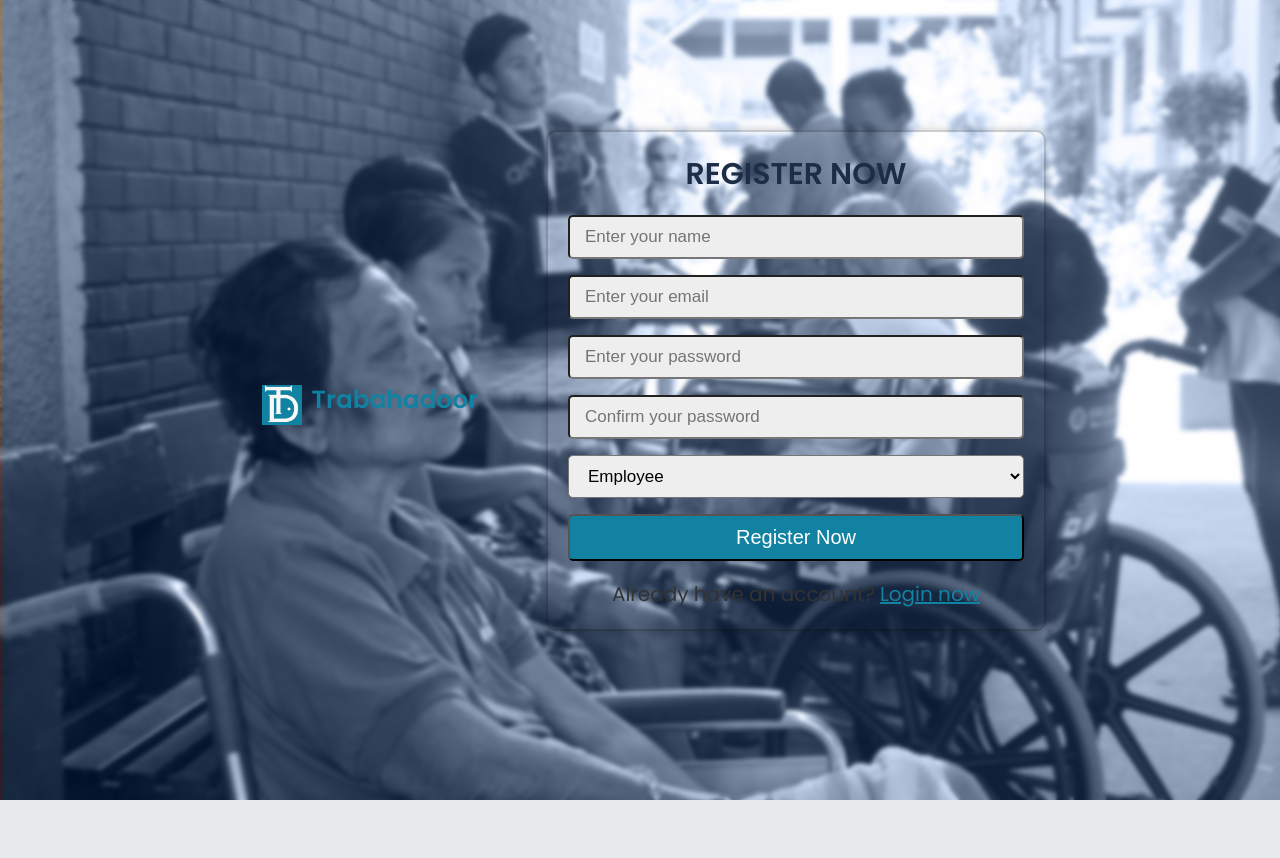
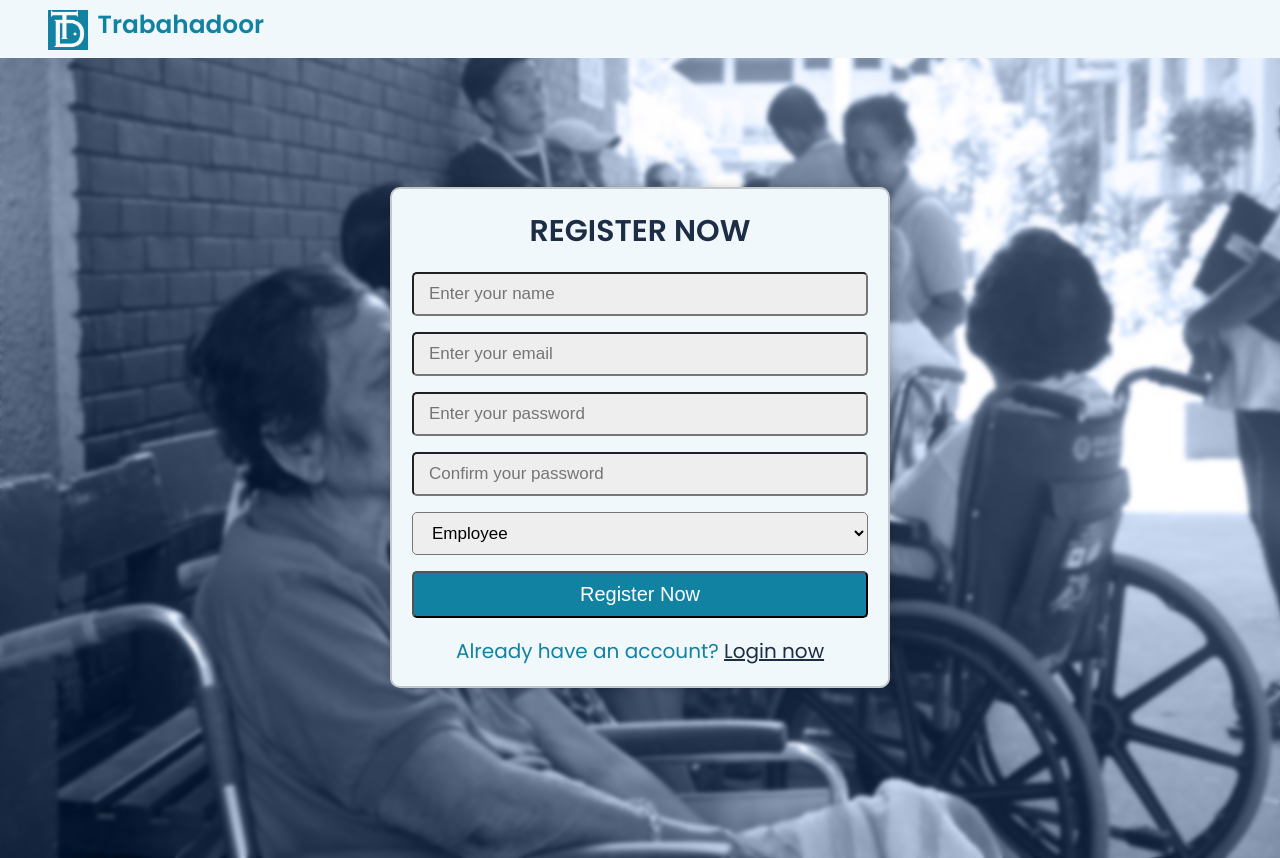
Before and after one commit to carla-dimaandal/TrabahadoorJobPortal, a PHP site: page /Register_Form.html in a window 1280 px wide. Before the commit the page ends 800 px from the top, so only its background shows below. Run offline with PHP 8.4, Linux system fonts and the light colour scheme.

Commit message:
Update style2.css

```diff
--- a/style2.css
+++ b/style2.css
@@ -16,25 +16,29 @@
 }
 
 body{
-    display:flex;
-    font-family:'Poppins', sans-serif;
-    justify-content:center;
-    align-items:center;
-    min-height:100vh;
+   font-family:'Poppins', sans-serif;
    background-image: url('bg1.jpg');
    background-size: cover;
    background-repeat: no-repeat;
    background-position: center;
    backdrop-filter: blur(2px);
 }
-
+.big-wrapper{
+   width:100%;
+   min-height:100vh;
+   overflow:hidden;
+   display:flex;
+   flex-direction:column;
+   justify-content:space-between;
+}
 .container{
    position:relative;
-   max-width:81rem;
+   max-width:100%;
    width:100%;
    margin:0 auto;
-   padding: 0 3rem;
+   padding: 0 3rem 0.5rem;
    z-index:10;
+   background-color:#f1f8fc;
 }
 header .container{
    display:flex;
@@ -57,8 +61,6 @@ header .container{
    line-height:1.2;
    font-weight:700;
 }
-
-
 .form-container{
     min-height: 100vh;
     display: flex;
@@ -66,15 +68,14 @@ header .container{
     justify-content: center;
     padding:20px;
     padding-bottom: 60px;
-    background:transparent;
  }
 
  .form-container form{
+   background-color:#f1f8fc;
     padding:20px;
     border:2px solid rgba(6, 6, 6, 0.2);
     border-radius: 5px;
     box-shadow: 0 0 10px rgba(0,0,0,.2);
-    background: transparent;
     backdrop-filter:blur(100px);
     text-align: center;
     width: 500px;
@@ -117,11 +118,11 @@ header .container{
  .form-container form p{
     margin-top: 10px;
     font-size: 20px;
-    color:#333;
+    color:var(--primaryColor);
  }
 
  .form-container form p a{
-    color:var(--primaryColor);
+    color:var(--blueColor);
  }
 
  .form-container form .error-msg{
```
